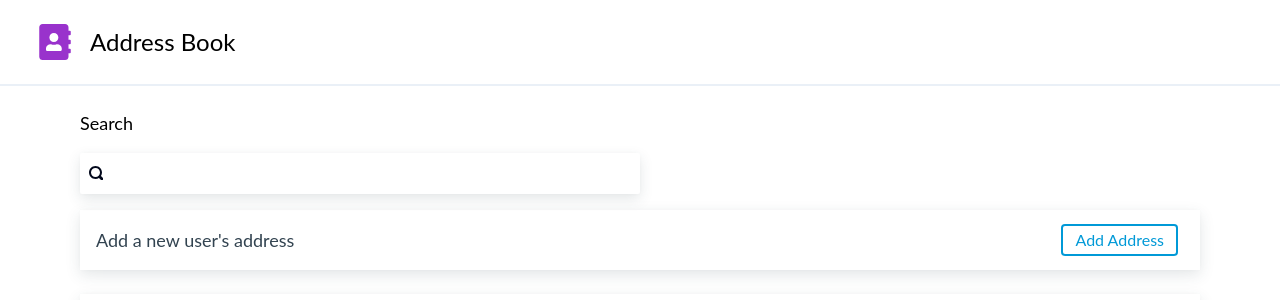
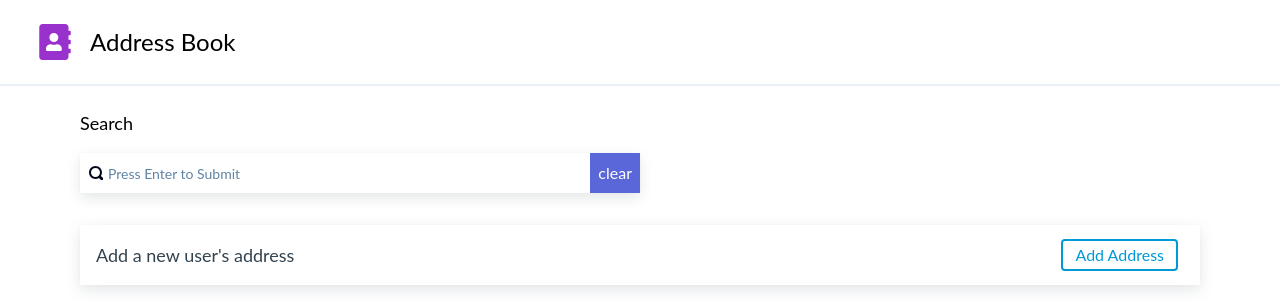
Before and after one commit to jmalva/AddressBookManager, a Next.js app in the folder client/: page /address-book in a window 1280 px wide. Shown: the top 300 px of the page. Built offline with nearby package versions, Linux system fonts and the light colour scheme; no server answers.

Commit message:
added clear search function

```diff
--- a/client/components/input/input.js
+++ b/client/components/input/input.js
@@ -1,12 +1,35 @@
 import styles from './input.module.scss'
 
-export default function Input({icon, label="Label", placeholder, func, name="", maxL}) {
+export default function Input({props, children, icon, label="Label", placeholder, func, name="", maxL, value=""}) {
   return (
     <div className="mb-8">
-      <label className="block text-lg mb-4" htmlFor="input">{label}</label>
-      {icon && <img className={styles['input__icon']} src={`/${icon}`} />}
-      <input className={`block w-full ${styles.input}`} type="text" placeholder={placeholder} onChange={func} name={name}
-        maxLength={maxL} />
+      <label className="block text-lg mb-4" htmlFor="input">
+        {label}
+      </label>
+      {icon && <img className={styles["input__icon"]} src={`/${icon}`} />}
+      {label === "Search" ? (
+        <div className='relative mb-8'>
+        {icon && <img className={styles["input__icon"]} src={`/${icon}`} />}
+        <input
+          className={`w-full h-10 pl-8 ${styles.input}`}
+          type="text"
+          placeholder={placeholder}
+          onChange={func}
+          name={name}
+          maxLength={maxL}
+          value={value}
+        />
+        {children}</div>
+      ) : (
+        <input
+          className={`block w-full ${styles.input}`}
+          type="text"
+          placeholder={placeholder}
+          onChange={func}
+          name={name}
+          maxLength={maxL}
+        />
+      )}
     </div>
-  )
+  );
 }
--- a/client/components/search.js
+++ b/client/components/search.js
@@ -1,16 +1,40 @@
+import { useState } from "react";
 import Input from "../components/input/input";
 export default function Search(props) {
+  const [term, setTerm] = useState("");
+
+  function changeValue(val) {
+    setTerm(val);
+    props.setSearch(val);
+  }
   return (
     <div className="w-full lg:w-1/2">
-      <form className="search-bar">
+      <form>
         <Input
           icon="icon-search.svg"
           label="Search"
+          id="search"
+          value={term}
+          placeholder="Press Enter to Submit"
           func={(e) => {
-            props.setSearch(e.target.value);
+            changeValue(e.target.value);
           }}
-        ></Input>
-        <button type="submit" onClick={props.handleSearch}></button>
+        >
+          <button
+            className="absolute"
+            type="submit"
+            onClick={props.handleSearch}
+          ></button>
+          <button
+            className="absolute inset-y-0 right-0 flex items-center px-2 text-white bg-indigo-600 hover:bg-indigo-500 focus:bg-indigo-700"
+            onClick={() => {
+              setTerm(()=> "")
+              props.clear();
+            }}
+          >
+            clear
+          </button>
+        </Input>
       </form>
     </div>
   );
--- a/client/pages/address-book.js
+++ b/client/pages/address-book.js
@@ -63,8 +63,9 @@ export default function Home(  ) {
     e.preventDefault();
     searchAddress(search);
   };
-  const exitSearch = () =>{
-    searchAddress();
+  const clearSearch = () =>{
+    setSearch("");
+    searchAddress(search);
   }
   const searchAddress = async (searchTerm) => {
     try {
@@ -83,7 +84,7 @@ export default function Home(  ) {
       <Head>
         <title>Address Book</title>
       </Head>
-        <Search setSearch={setSearch} handleSearch={handleSearch} />
+        <Search setSearch={setSearch} searchTerm={search} handleSearch={handleSearch} clear={clearSearch} />
 
           <Card editState={false} addState={true} onAdd={handleAdd}>
             <p className="text-lg">Add a new user's address</p>
```
